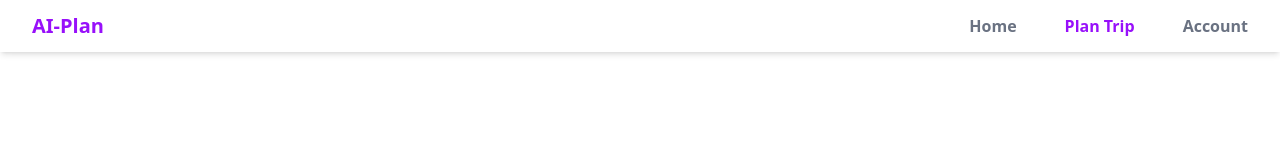
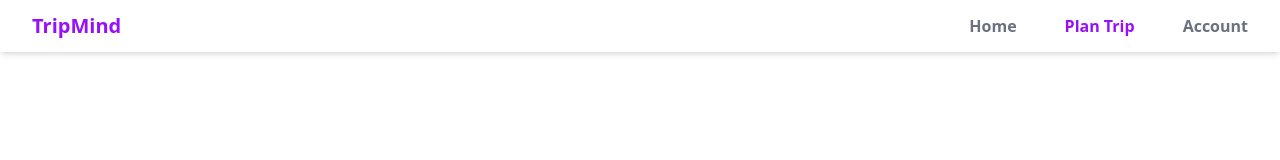
Before and after one commit to AbdulAdnan7/AIPlanner, a React (Vite) app in the folder Frontend/: page /planTrip in a window 1280 px wide. Shown: the top 160 px of the page. Built offline with nearby package versions, Linux system fonts and the light colour scheme.

Commit message:
Added NameFor Webiste

```diff
--- a/Frontend/index.html
+++ b/Frontend/index.html
@@ -3,7 +3,7 @@
   <head>
     <meta charset="UTF-8" />
     <meta name="viewport" content="width=device-width, initial-scale=1.0" />
-    <title>AI</title>
+    <title>TripMind</title>
   </head>
   <body>
     <div id="root"></div>
--- a/Frontend/src/components/Navbar.jsx
+++ b/Frontend/src/components/Navbar.jsx
@@ -8,7 +8,7 @@ const Navbar = () => {
     <nav className="bg-white fixed bottom-0 md:top-0 md:bottom-auto left-0 w-full z-50 shadow-md py-3 px-8 flex justify-between md:items-center md:justify-between">
 
         <h1 className='flex md:hidden text-purple-600 font-bold text-lg'>AI</h1>
-<h1 className='hidden md:flex text-purple-600 font-bold text-xl'>AI-Plan</h1>
+<h1 className='hidden md:flex text-purple-600 font-bold text-xl'>TripMind</h1>
 
       <div className="flex justify-around md:justify-end gap-12 w-full md:w-auto">
         <NavLink
```
